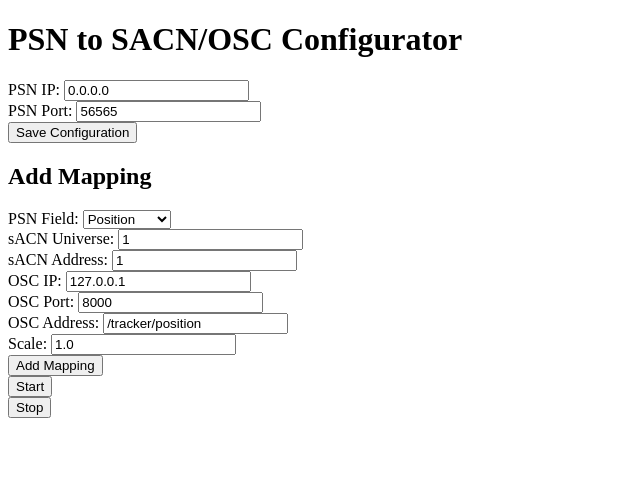
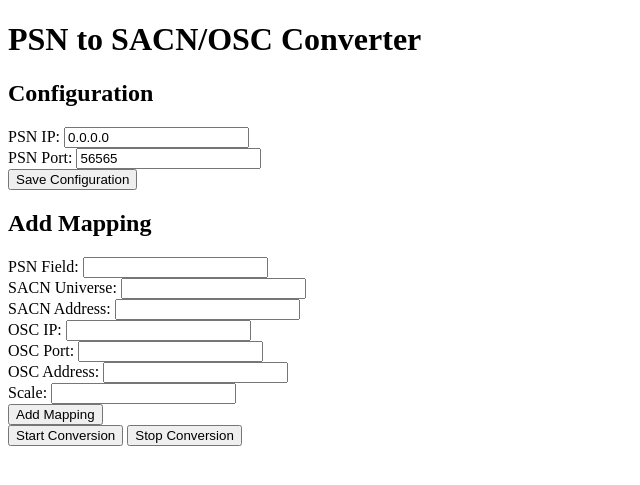
Before and after one commit to smart-life-tech/psn, a Flask app: page / in a window 1280 px wide. Shown: the top 485 px of the page, without its empty margins (0-640 px from the left). Run offline with Flask 3, Linux system fonts and the light colour scheme; parts of the project's set-up code (start-up, migrations or seed data) failed here and were passed over.

Commit message:
modified:   app.py 	modified:   data_converter.py 	modified:   templates/index.html

```diff
--- a/app.py
+++ b/app.py
@@ -1,5 +1,5 @@
 # app.py
-from flask import Flask, request, render_template
+from flask import Flask, request, render_template, jsonify
 from psn_receiver import PSNReceiver
 from data_converter import DataConverter
 import json
@@ -50,7 +50,7 @@ def configure():
     config['psn_ip'] = request.form['psn_ip']
     config['psn_port'] = int(request.form['psn_port'])
     save_config(config)
-    return 'Configuration saved'
+    return jsonify('Configuration saved')
 
 @app.route('/add_mapping', methods=['POST'])
 def add_mapping():
@@ -74,7 +74,7 @@ def add_mapping():
         mapping['osc_address'],
         mapping['scale']
     )
-    return 'Mapping added'
+    return jsonify('Mapping added')
 
 @app.route('/start', methods=['POST'])
 def start():
@@ -88,12 +88,12 @@ def start():
             }
             data_converter.convert_data(psn_data)
     threading.Thread(target=run).start()
-    return 'Data conversion started'
+    return jsonify('Data conversion started')
 
 @app.route('/stop', methods=['POST'])
 def stop():
     data_converter.stop()
-    return 'Data conversion stopped'
+    return jsonify('Data conversion stopped')
 
 if __name__ == '__main__':
     app.run(host='0.0.0.0', port=5000)
--- a/templates/index.html
+++ b/templates/index.html
@@ -1,45 +1,62 @@
-<!-- templates/index.html -->
-<!doctype html>
+<!DOCTYPE html>
 <html>
 <head>
-    <title>PSN to SACN/OSC Configurator</title>
+    <title>PSN to SACN/OSC Converter</title>
+    <script src="https://code.jquery.com/jquery-3.6.0.min.js"></script>
 </head>
 <body>
-    <h1>PSN to SACN/OSC Configurator</h1>
-    <form action="/configure" method="post">
-        <label for="psn_ip">PSN IP:</label>
-        <input type="text" id="psn_ip" name="psn_ip" value="{{ config['psn_ip'] }}"><br>
-        <label for="psn_port">PSN Port:</label>
-        <input type="number" id="psn_port" name="psn_port" value="{{ config['psn_port'] }}"><br>
+    <h1>PSN to SACN/OSC Converter</h1>
+
+    <h2>Configuration</h2>
+    <form id="configForm">
+        PSN IP: <input type="text" name="psn_ip" value="{{ config['psn_ip'] }}"><br>
+        PSN Port: <input type="text" name="psn_port" value="{{ config['psn_port'] }}"><br>
         <button type="submit">Save Configuration</button>
     </form>
+
     <h2>Add Mapping</h2>
-    <form action="/add_mapping" method="post">
-        <label for="psn_field">PSN Field:</label>
-        <select id="psn_field" name="psn_field">
-            <option value="position">Position</option>
-            <option value="speed">Speed</option>
-            <option value="orientation">Orientation</option>
-        </select><br>
-        <label for="sacn_universe">sACN Universe:</label>
-        <input type="number" id="sacn_universe" name="sacn_universe" value="1"><br>
-        <label for="sacn_address">sACN Address:</label>
-        <input type="number" id="sacn_address" name="sacn_address" value="1"><br>
-        <label for="osc_ip">OSC IP:</label>
-        <input type="text" id="osc_ip" name="osc_ip" value="127.0.0.1"><br>
-        <label for="osc_port">OSC Port:</label>
-        <input type="number" id="osc_port" name="osc_port" value="8000"><br>
-        <label for="osc_address">OSC Address:</label>
-        <input type="text" id="osc_address" name="osc_address" value="/tracker/position"><br>
-        <label for="scale">Scale:</label>
-        <input type="number" id="scale" name="scale" value="1.0" step="0.01"><br>
+    <form id="mappingForm">
+        PSN Field: <input type="text" name="psn_field"><br>
+        SACN Universe: <input type="text" name="sacn_universe"><br>
+        SACN Address: <input type="text" name="sacn_address"><br>
+        OSC IP: <input type="text" name="osc_ip"><br>
+        OSC Port: <input type="text" name="osc_port"><br>
+        OSC Address: <input type="text" name="osc_address"><br>
+        Scale: <input type="text" name="scale"><br>
         <button type="submit">Add Mapping</button>
     </form>
-    <form action="/start" method="post">
-        <button type="submit">Start</button>
-    </form>
-    <form action="/stop" method="post">
-        <button type="submit">Stop</button>
-    </form>
+
+    <button id="startButton">Start Conversion</button>
+    <button id="stopButton">Stop Conversion</button>
+
+    <script>
+        $(document).ready(function() {
+            $('#configForm').submit(function(event) {
+                event.preventDefault();
+                $.post('/configure', $(this).serialize(), function(response) {
+                    alert(response);
+                });
+            });
+
+            $('#mappingForm').submit(function(event) {
+                event.preventDefault();
+                $.post('/add_mapping', $(this).serialize(), function(response) {
+                    alert(response);
+                });
+            });
+
+            $('#startButton').click(function() {
+                $.post('/start', function(response) {
+                    alert(response);
+                });
+            });
+
+            $('#stopButton').click(function() {
+                $.post('/stop', function(response) {
+                    alert(response);
+                });
+            });
+        });
+    </script>
 </body>
 </html>
```
Also changed, not shown: data_converter.py (+5 -6 lines).
